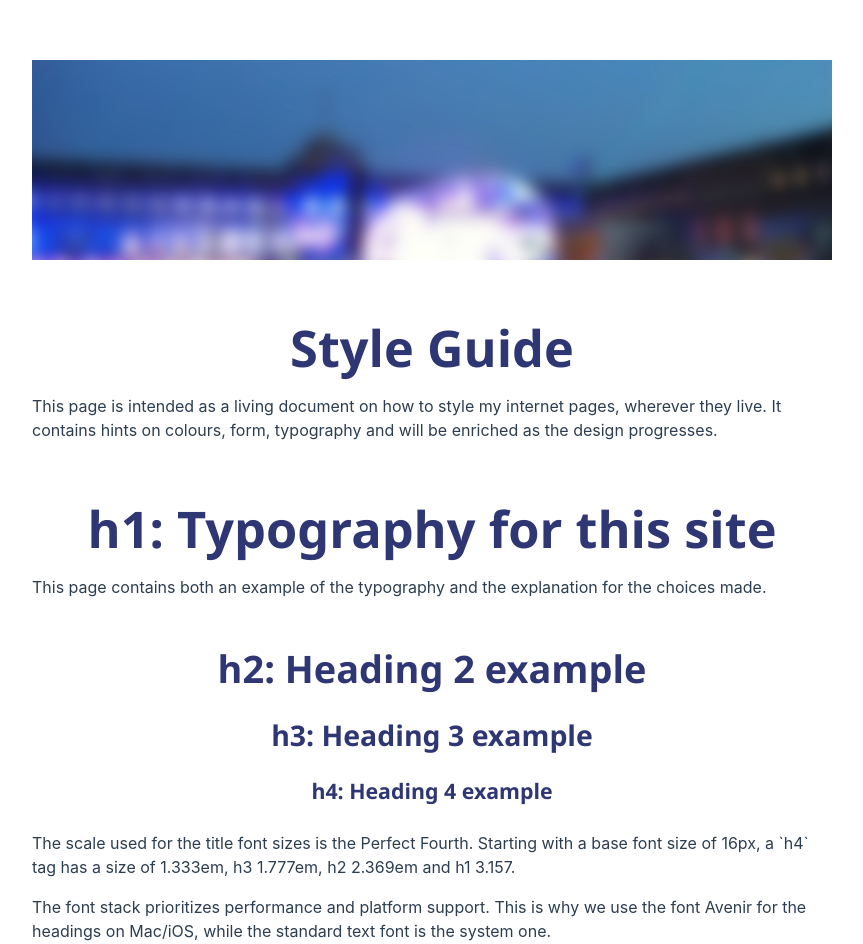
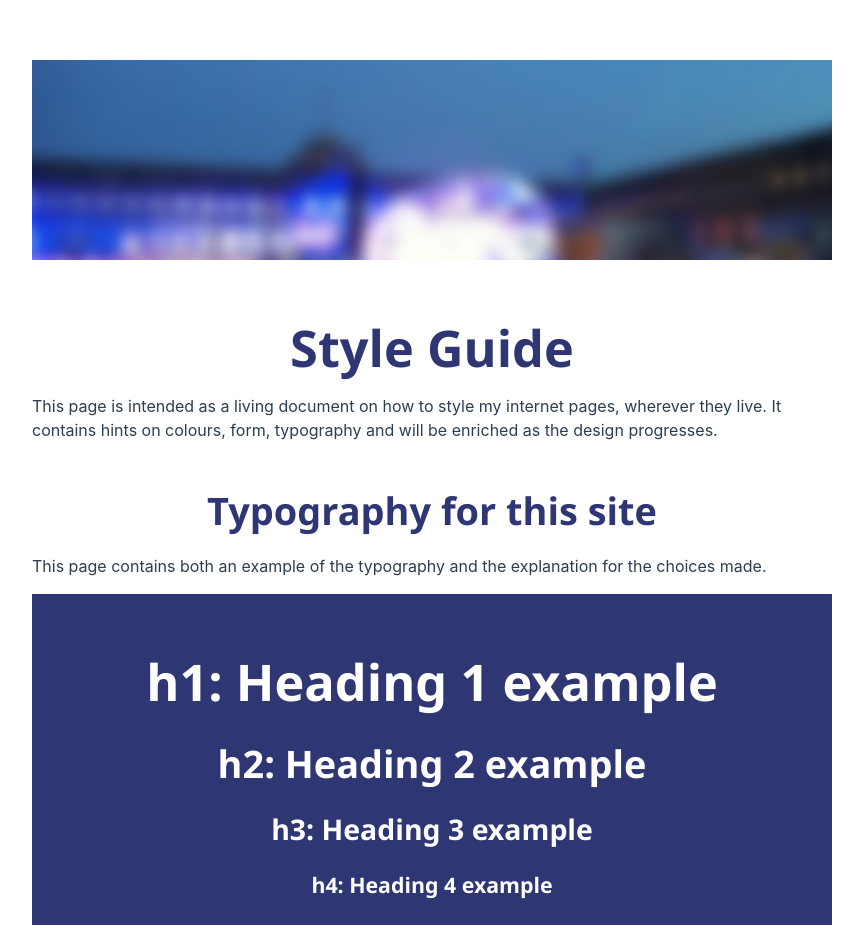
Before and after one commit to rodet/styleguide, a Vue app: page / in a window 1280 px wide. Shown: the top 944 px of the page, without its empty margins (208-1071 px from the left). Built offline with nearby package versions, Linux system fonts and the light colour scheme.

Commit message:
Improving the typography section for clarity

```diff
--- a/src/components/Typography.vue
+++ b/src/components/Typography.vue
@@ -1,17 +1,22 @@
 <template>
   <div class="typography">
-    <h1>h1: {{ msg }}</h1>
+    <h2>{{ msg }}</h2>
     <p>
       This page contains both an example of the typography and the explanation
       for the choices made.
     </p>
-    <h2>h2: Heading 2 example</h2>
-    <h3>h3: Heading 3 example</h3>
-    <h4>h4: Heading 4 example</h4>
+    <section class='inverted'>
+      <h1>h1: Heading 1 example</h1>
+      <h2>h2: Heading 2 example</h2>
+      <h3>h3: Heading 3 example</h3>
+      <h4>h4: Heading 4 example</h4>
+    </section>
     <p>
       The scale used for the title font sizes is the Perfect Fourth.
       Starting with a base font size of 16px, a `h4` tag has a size of 1.333em,
-      h3 1.777em, h2 2.369em and h1 3.157.
+      h3 1.777em, h2 2.369em and h1 3.157. All headers have a margin of 1.5em
+      above them to guarantee them enough space, so they can be detached
+      from the former content in a consistent way.
     </p>
     <p>
       The font stack prioritizes performance and platform support. This is
@@ -34,3 +39,18 @@ export default {
   },
 };
 </script>
+
+<style>
+.inverted {
+  overflow:auto;
+  background-color: #2e3673;
+  color: white;
+}
+
+.inverted h1,
+.inverted h2,
+.inverted h3,
+.inverted h4 {
+  color: white;
+}
+</style>
```
